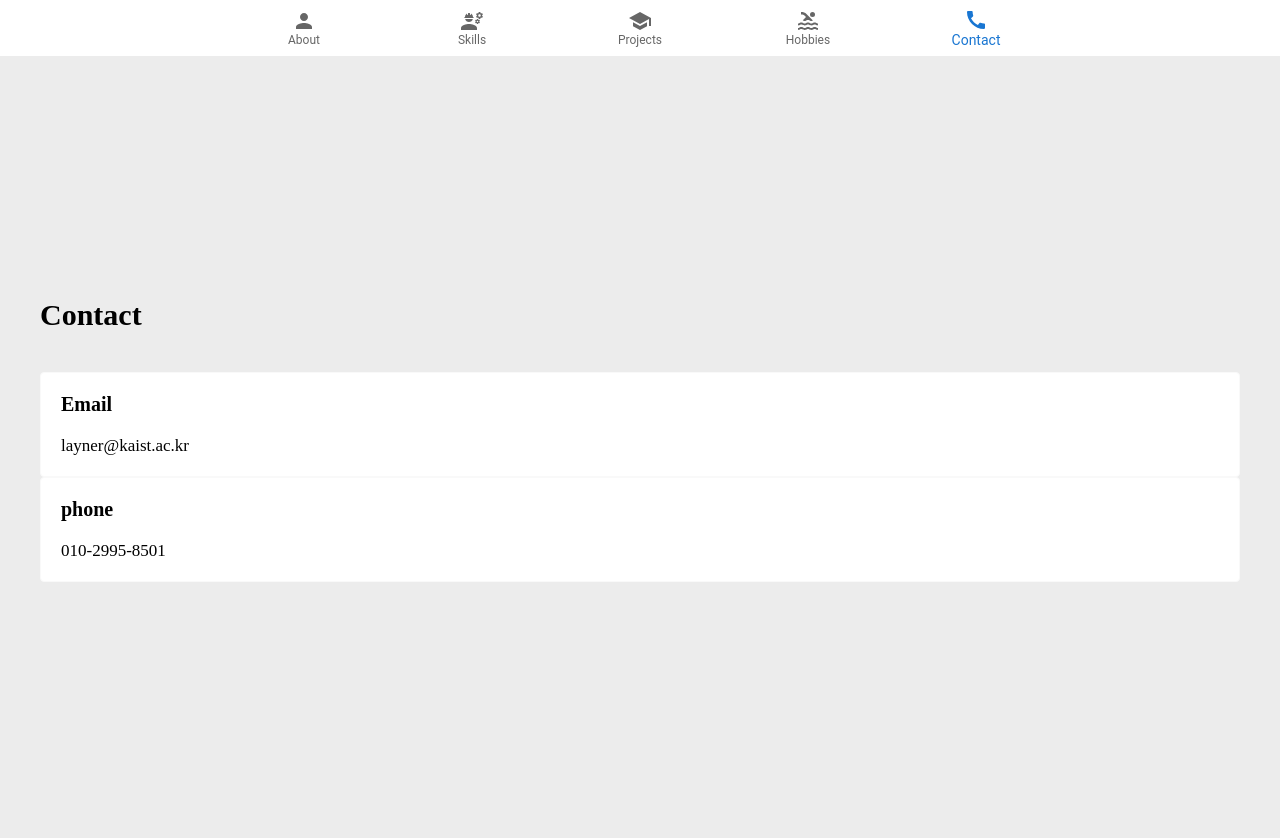
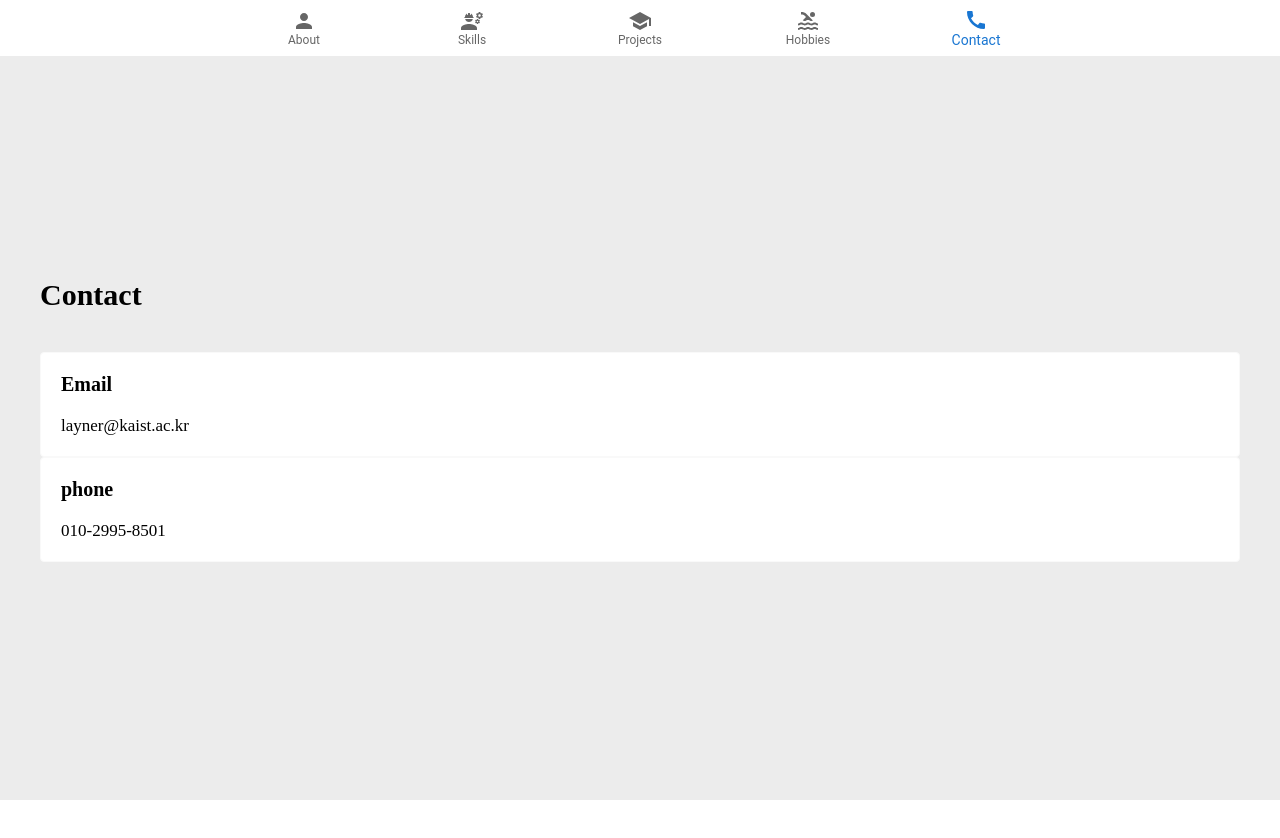
Before and after one commit to kaistlayner/kaistlayner.github.io, a Next.js app in the folder portfolio/: page /contact in a window 1280 px wide. Shown: the top 838 px of the page. After the commit the page ends 800 px from the top, so only its background shows below. Built offline with nearby package versions, Linux system fonts and the light colour scheme.

Commit message:
scroll fix

```diff
--- a/portfolio/component/Layout.tsx
+++ b/portfolio/component/Layout.tsx
@@ -16,8 +16,8 @@ export default function Layout({ children }: { children: React.ReactNode }) {
         }}
       >
         <Template>{children}</Template>
+        <Navigation />
       </Box>
-      <Navigation />
     </>
   );
 }
--- a/portfolio/component/Template.tsx
+++ b/portfolio/component/Template.tsx
@@ -8,7 +8,7 @@ export default function Template({ children }: { children: React.ReactNode }) {
       initial={{ opacity: 0 }}
       animate={{ opacity: 1 }}
       transition={{ ease: "easeInOut", duration: 0.75 }}
-      style={{ width: "100%" }}
+      style={{ width: "100%", height: "100vh" }}
     >
       {children}
     </motion.div>
--- a/portfolio/constant/styles.ts
+++ b/portfolio/constant/styles.ts
@@ -7,6 +7,7 @@ export const defaultStyles = {
     justifyContent: "center",
     alignItems: "center",
     minHeight: "100vh",
+    boxSizing: "border-box",
     minWidth: "calc(100vw - 80px)",
     backgroundColor: colors.brightGray,
     p: "40px",
@@ -15,7 +16,7 @@ export const defaultStyles = {
     fontSize: "30px",
     fontWeight: "bold",
     alignSelf: "flex-start",
-    mb: "40px",
+    my: "40px",
   },
   listItemWrapper: {
     display: "flex",
```
